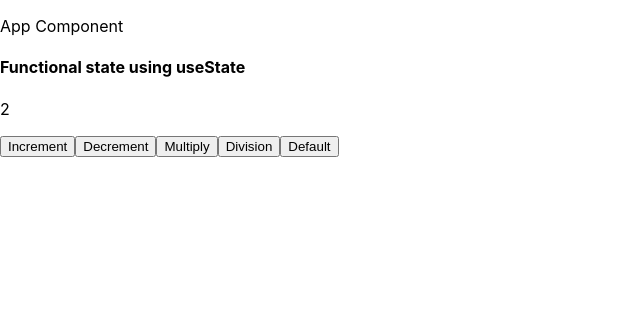
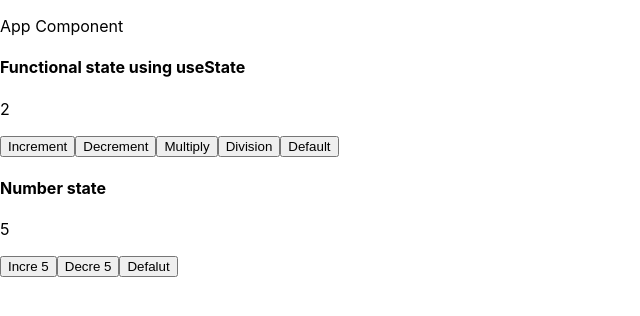
Before and after one commit to adityadevcode/reacthooks-dec22, a React (Create React App) app: page / in a window 1280 px wide. Shown: the top 316 px of the page, without its empty margins (0-640 px from the left). Built offline with nearby package versions, Linux system fonts and the light colour scheme.

Commit message:
functional state component using multiple states

```diff
--- a/src/Components/Useeffect.js
+++ b/src/Components/Useeffect.js
@@ -73,6 +73,7 @@ import { useState } from 'react';
 
  const Useeffect = () => {
     const[count, setCount] =useState(2);
+    const[number, setNumber] = useState(5);
 
 // INCREMENT FUNCTION
 const incrementNumber = () => {
@@ -90,6 +91,17 @@ const divideNumber = () => {
 const defaultState = () => {
     setCount(prevCount=> 2);
 }
+
+//number functionality
+const incrementBy5 =() => {
+    setNumber(prevnumber => prevnumber +5);
+}
+const decrementBy5 =() => {
+    setNumber(prevnumber => prevnumber -5);
+}
+const defaultNum =() => {
+    setNumber(prevnumber =>5);
+}
   return (
     <div>
     <h4>Functional state using useState</h4>
@@ -99,7 +111,14 @@ const defaultState = () => {
     <button onClick ={multiNumber}>Multiply</button>
     <button onClick = {divideNumber}>Division</button>
     <button onClick ={defaultState}>Default</button>
+    <br></br>
+    <h4>Number state</h4>
+    <p>{number}</p>
+    <button onClick={incrementBy5}>Incre 5</button>
+    <button onClick={decrementBy5}>Decre 5</button>
+    <button onClick={defaultNum}>Defalut</button>
     </div>
+
   )
 }
 
```
